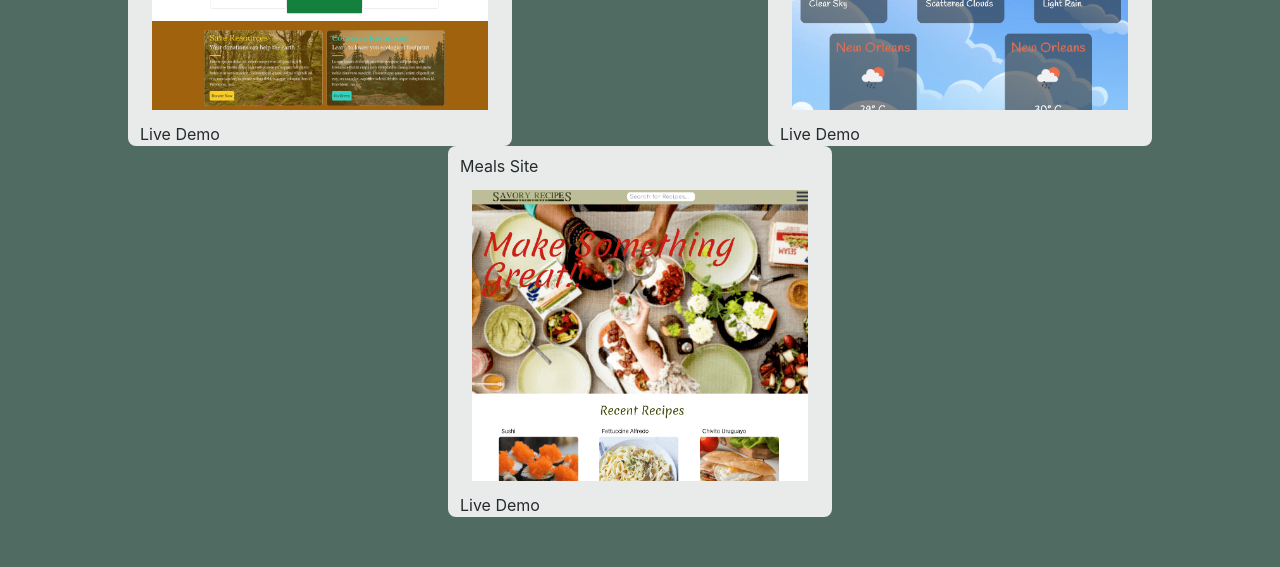
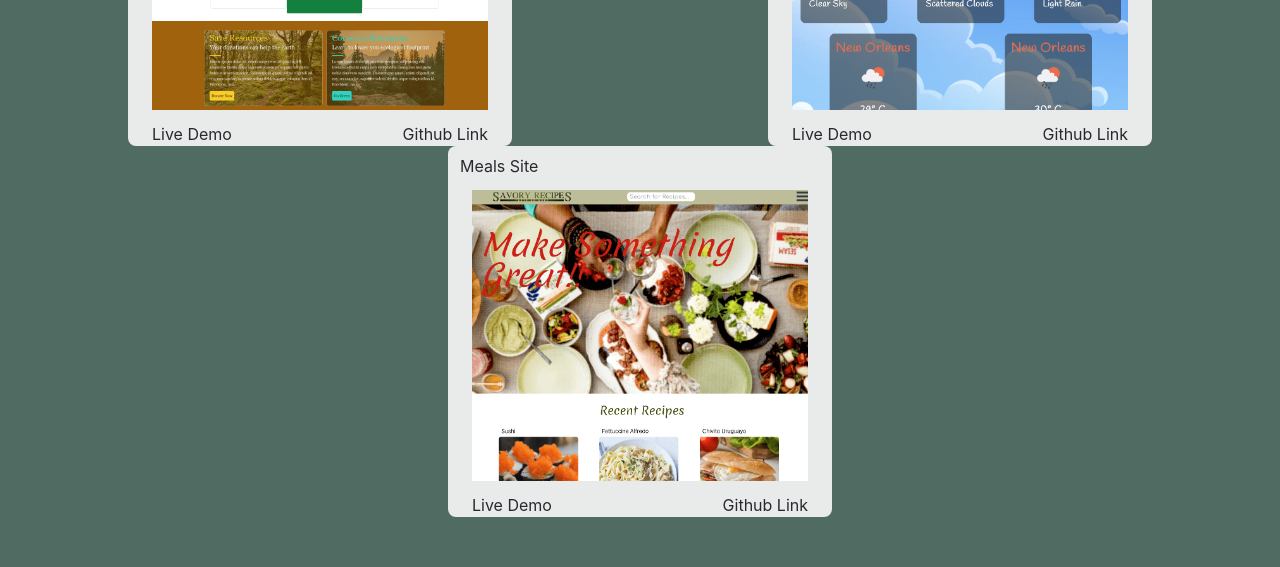
Before and after one commit to jwhite88/portfolio, a React (Create React App) app: page / in a window 1280 px wide. Shown: the part 4140-4707 px from the top of the page. Built offline with nearby package versions, Linux system fonts and the light colour scheme.

Commit message:
Added github links

```diff
--- a/src/components/Projects.tsx
+++ b/src/components/Projects.tsx
@@ -18,8 +18,13 @@ function Projects() {
                                     <div className="project-img">
                                         <img className='aspect-auto object-cover p-3' src={require(`../assets/images/${project.image}.png`)} alt="project1" />
                                     </div>
-                                    <div className="project-url">
-                                        <a href={project.demoLink}>Live Demo</a>
+                                    <div className="flex flex-nowrap justify-between px-3">
+                                        <div className="project-url hover:scale-110 ease-out duration-300">
+                                            <a href={project.demoLink}>Live Demo</a>
+                                        </div>
+                                        <div className="project-url hover:scale-110 ease-out duration-300">
+                                            <a href={project.demoLink} >Github Link</a>
+                                        </div>
                                     </div>
                                 </div>
                             </div>
--- a/src/data/projects.js
+++ b/src/data/projects.js
@@ -3,18 +3,18 @@ export const projects = [
     name: "Our Planet",
     image: "project1",
     demoLink: "https://jwhite88.github.io/naturegreen/",
-    githubLink: "",
+    githubLink: "https://github.com/jwhite88/naturegreen",
   },
   {
     name: "Weather Application",
     image: "project2bc",
     demoLink: "https://jwhite88.github.io/weatherapiproj/",
-    githubLink: "",
+    githubLink: "https://github.com/jwhite88/weatherapiproj",
   },
   {
     name: "Meals Site",
     image: "project3",
     demoLink: "https://jwhite88.github.io/meals-site",
-    githubLink: "",
+    githubLink: "https://github.com/jwhite88/meals-site",
   },
 ];
```
